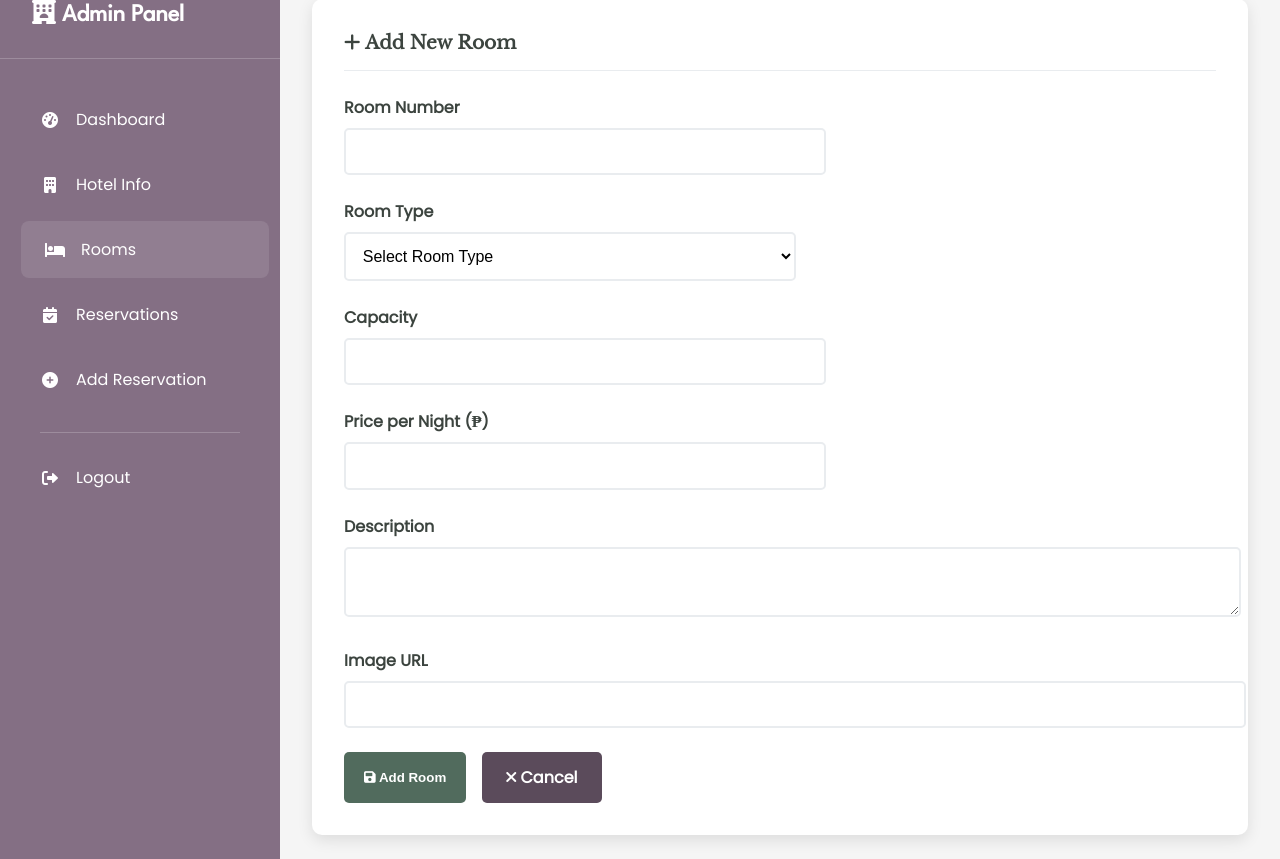
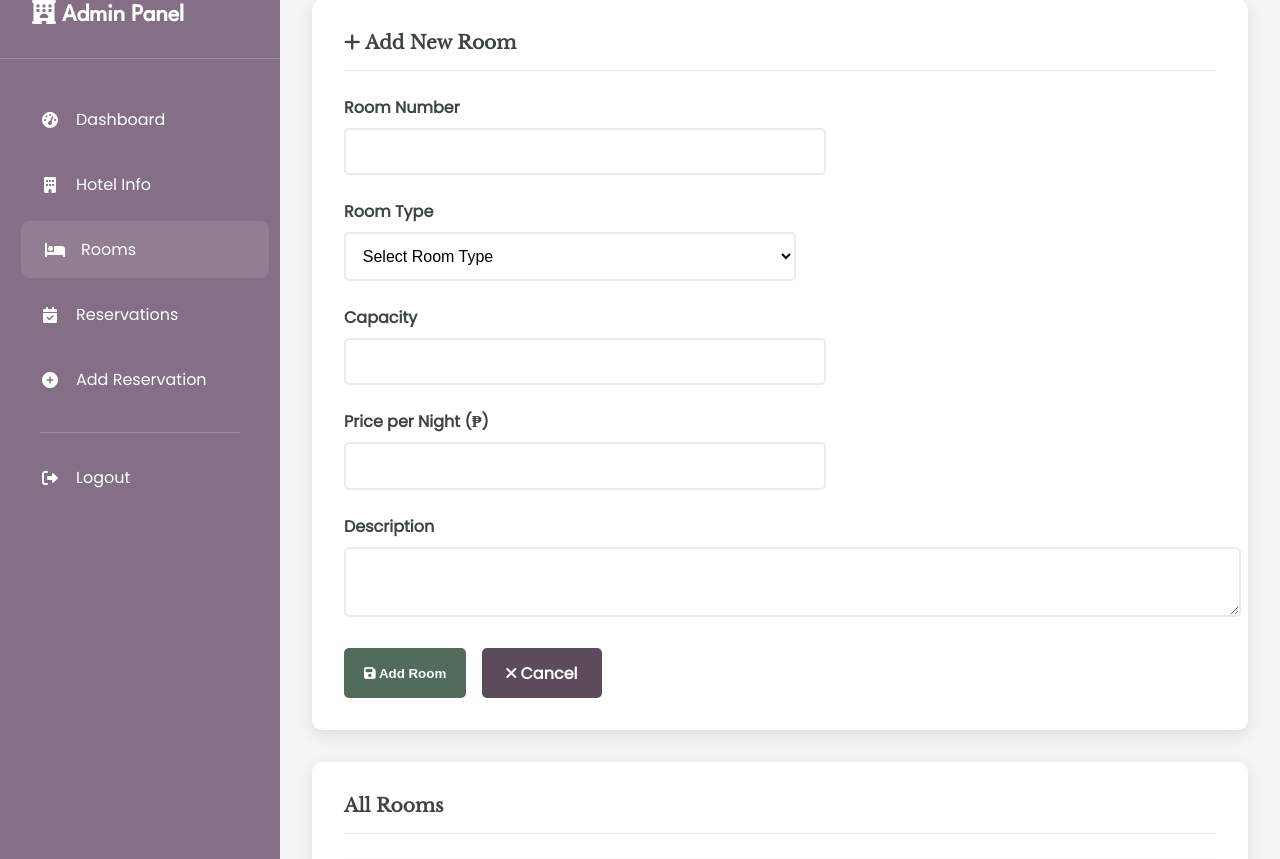
Before and after one commit to H4te-r/hotelReservation, a PHP site: page /admin/rooms.php?action=add in a window 1280 px wide. Shown: the part 116-975 px from the top of the page. Run offline with PHP 8.4, Linux system fonts and the light colour scheme; a user stored in the database is signed in; data comes from the database, SQL or seed files in the repository.

Commit message:
update remove image url

```diff
--- a/cip/admin/rooms.php
+++ b/cip/admin/rooms.php
@@ -224,11 +224,6 @@ $hotel = $stmt->fetch();
                             <textarea name="description" class="form-control" rows="3"><?php echo $editRoom ? htmlspecialchars($editRoom['description']) : ''; ?></textarea>
                         </div>
 
-                        <div class="form-group">
-                            <label class="form-label">Image URL</label>
-                            <input type="url" name="image_url" class="form-control"
-                                   value="<?php echo $editRoom ? htmlspecialchars($editRoom['image_url']) : ''; ?>">
-                        </div>
 
                         <div class="d-flex gap-2">
                             <button type="submit" class="btn btn-primary">
```
